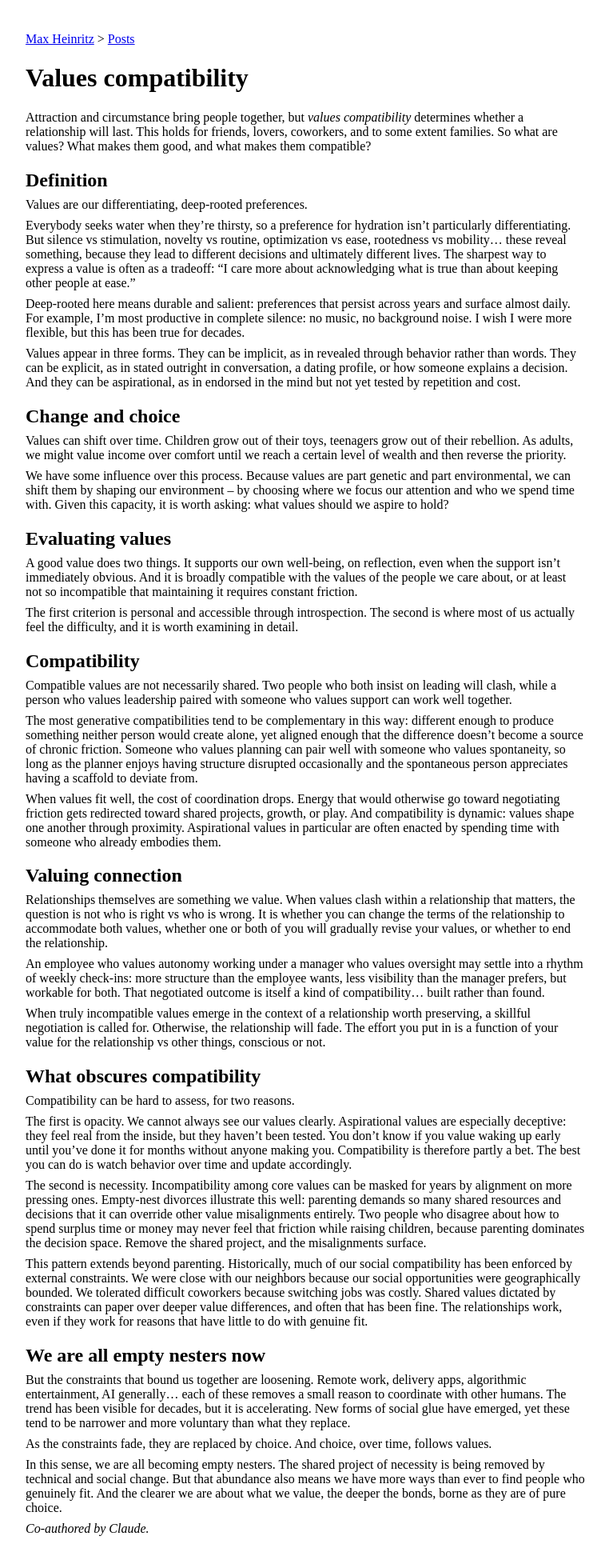
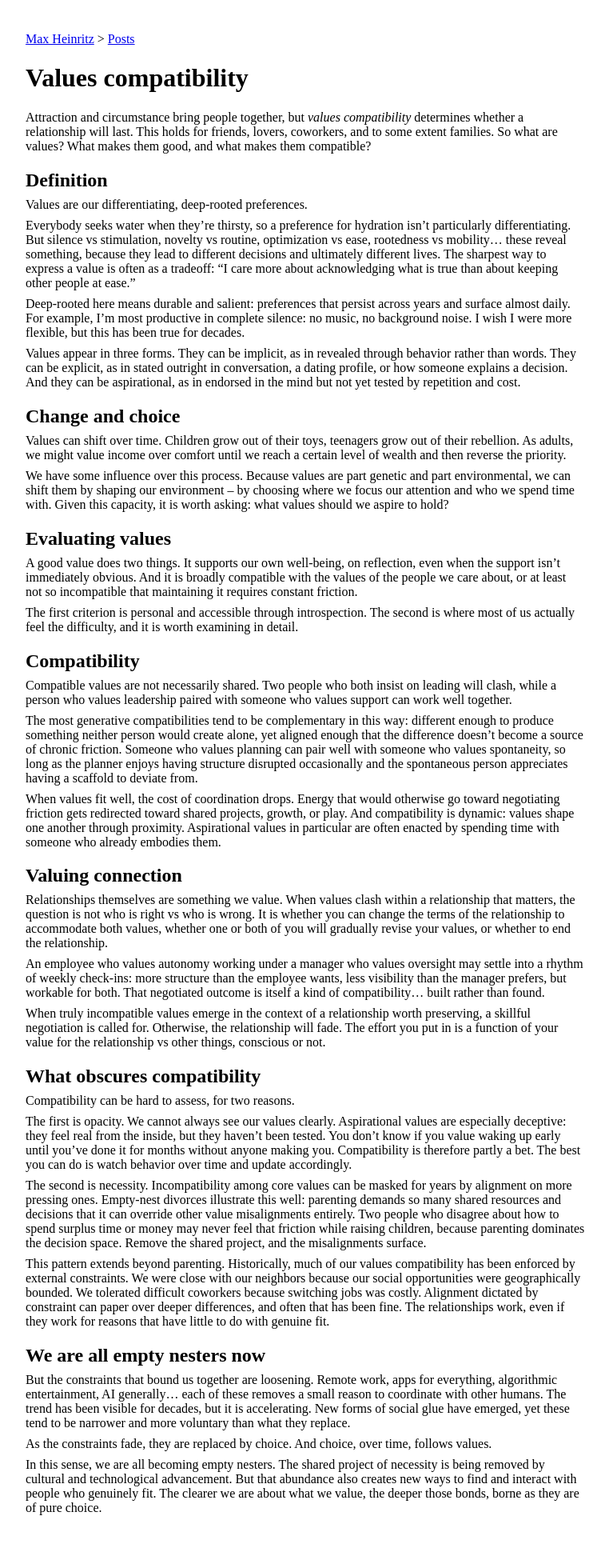
Before and after one commit to maxh/maxheinritz.com, a Jekyll site: the page built from _posts/2026-01-31-values-compatibility.md, in a window 1280 px wide. Shown: the whole page at 80% size, without its empty margins (108-870 px from the left). Built offline with Jekyll 4.4.1, drawn with Linux system fonts in a browser that asks for light colours; after the commit the page ends 1934 px from its top, so only the background shows below that.

Commit message:
tweak a bit

```diff
--- a/_posts/2026-01-31-values-compatibility.md
+++ b/_posts/2026-01-31-values-compatibility.md
@@ -52,14 +52,12 @@ The first is opacity. We cannot always see our values clearly. Aspirational valu
 
 The second is necessity. Incompatibility among core values can be masked for years by alignment on more pressing ones. Empty-nest divorces illustrate this well: parenting demands so many shared resources and decisions that it can override other value misalignments entirely. Two people who disagree about how to spend surplus time or money may never feel that friction while raising children, because parenting dominates the decision space. Remove the shared project, and the misalignments surface.
 
-This pattern extends beyond parenting. Historically, much of our social compatibility has been enforced by external constraints. We were close with our neighbors because our social opportunities were geographically bounded. We tolerated difficult coworkers because switching jobs was costly. Shared values dictated by constraints can paper over deeper value differences, and often that has been fine. The relationships work, even if they work for reasons that have little to do with genuine fit.
+This pattern extends beyond parenting. Historically, much of our values compatibility has been enforced by external constraints. We were close with our neighbors because our social opportunities were geographically bounded. We tolerated difficult coworkers because switching jobs was costly. Alignment dictated by constraint can paper over deeper differences, and often that has been fine. The relationships work, even if they work for reasons that have little to do with genuine fit.
 
 ## We are all empty nesters now
 
-But the constraints that bound us together are loosening. Remote work, delivery apps, algorithmic entertainment, AI generally... each of these removes a small reason to coordinate with other humans. The trend has been visible for decades, but it is accelerating. New forms of social glue have emerged, yet these tend to be narrower and more voluntary than what they replace.
+But the constraints that bound us together are loosening. Remote work, apps for everything, algorithmic entertainment, AI generally... each of these removes a small reason to coordinate with other humans. The trend has been visible for decades, but it is accelerating. New forms of social glue have emerged, yet these tend to be narrower and more voluntary than what they replace.
 
 As the constraints fade, they are replaced by choice. And choice, over time, follows values.
 
-In this sense, we are all becoming empty nesters. The shared project of necessity is being removed by technical and social change. But that abundance also means we have more ways than ever to find people who genuinely fit. And the clearer we are about what we value, the deeper the bonds, borne as they are of pure choice.
-
-_Co-authored by Claude._
+In this sense, we are all becoming empty nesters. The shared project of necessity is being removed by cultural and technological advancement. But that abundance also creates new ways to find and interact with people who genuinely fit. The clearer we are about what we value, the deeper those bonds, borne as they are of pure choice.
```
